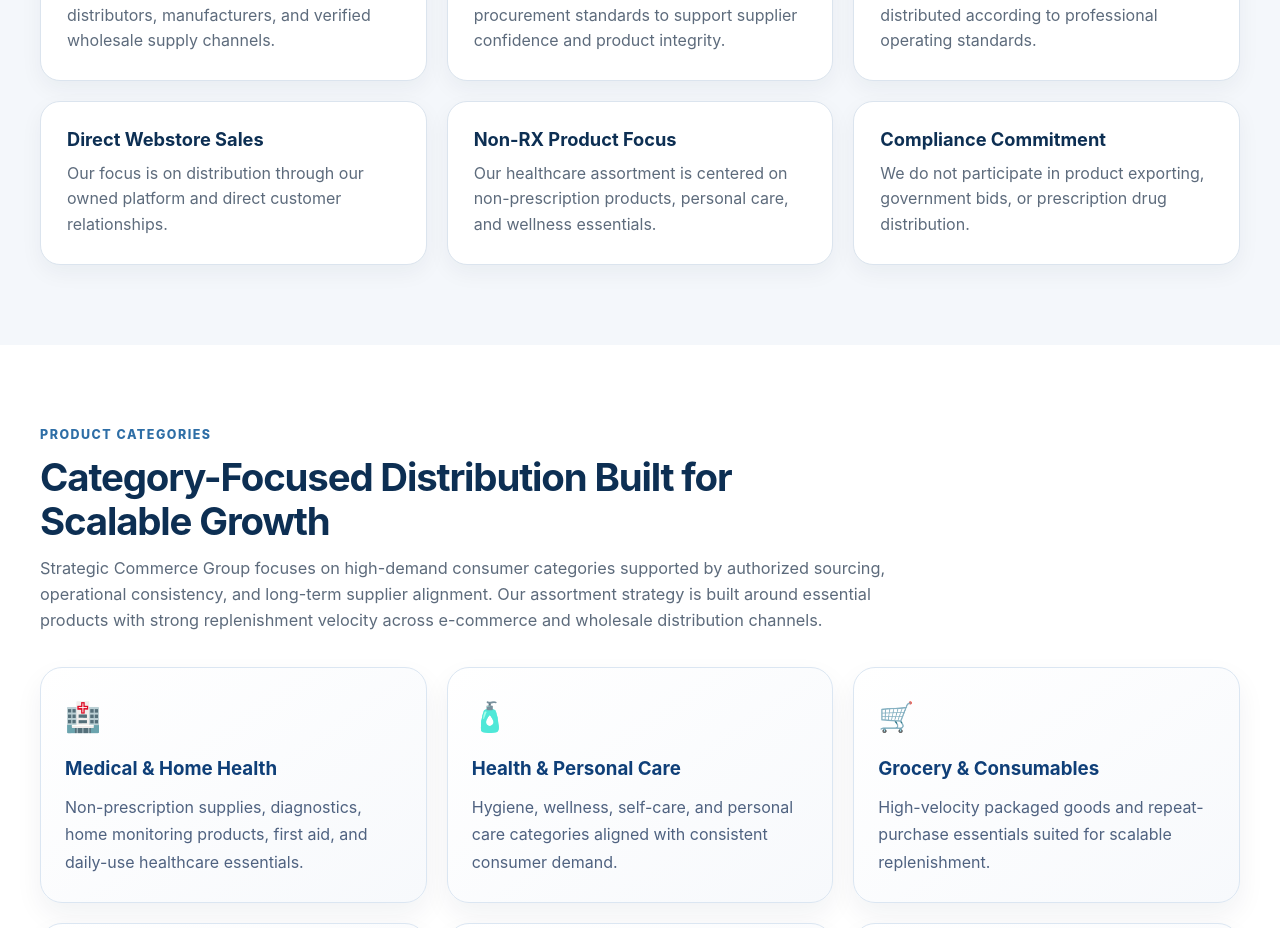
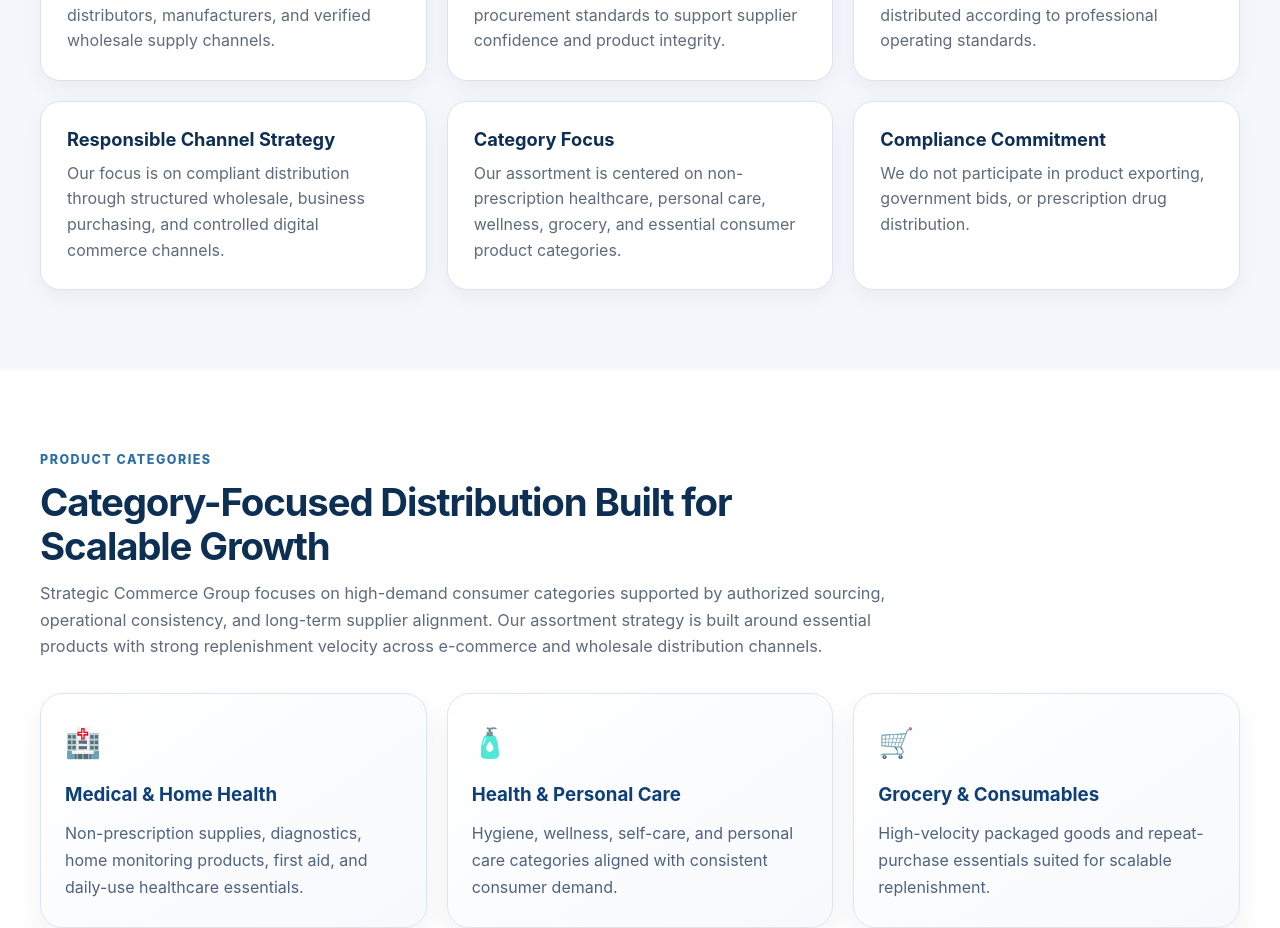
Before and after one commit to larryfelix66/strategic-commerce-group-site, a React (Vite) app: page / in a window 1280 px wide. Shown: the part 4440-5368 px from the top of the page. Built offline with nearby package versions, Linux system fonts and the light colour scheme.

Commit message:
Update App.jsx

```diff
--- a/src/App.jsx
+++ b/src/App.jsx
@@ -48,13 +48,13 @@
     text: 'Products are handled, stored, and distributed according to professional operating standards.'
   },
   {
-    title: 'Direct Webstore Sales',
-    text: 'Our focus is on distribution through our owned platform and direct customer relationships.'
-  },
+  title: 'Responsible Channel Strategy',
+  text: 'Our focus is on compliant distribution through structured wholesale, business purchasing, and controlled digital commerce channels.'
+},
   {
-    title: 'Non-RX Product Focus',
-    text: 'Our healthcare assortment is centered on non-prescription products, personal care, and wellness essentials.'
-  },
+  title: 'Category Focus',
+  text: 'Our assortment is centered on non-prescription healthcare, personal care, wellness, grocery, and essential consumer product categories.'
+},
   {
     title: 'Compliance Commitment',
     text: 'We do not participate in product exporting, government bids, or prescription drug distribution.'
```
